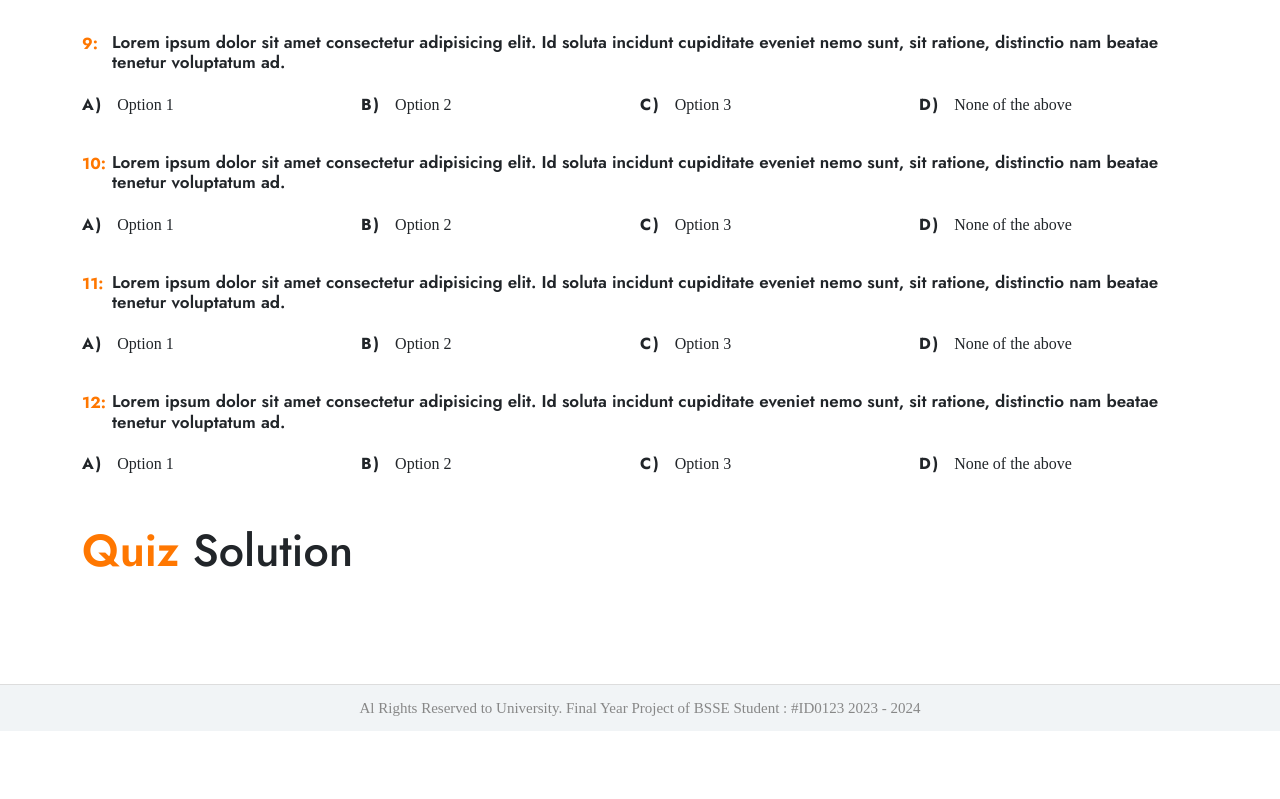
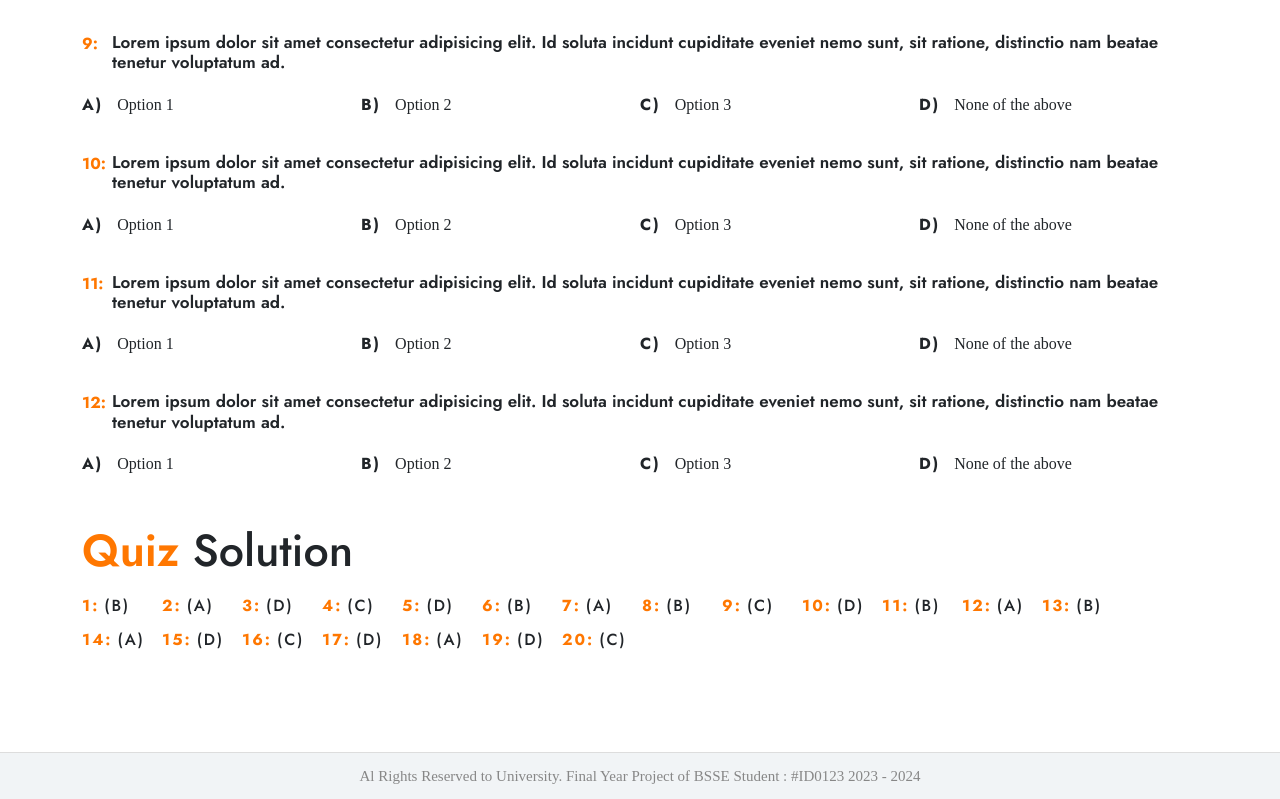
Before and after one commit to mdahmed77/FinalYearProject, a plain HTML site: page quiz.html in a window 1280 px wide. Shown: the part 1156-1955 px from the top of the page. Before the commit the page ends 1887 px from the top, so only its background shows below. Drawn offline with Linux system fonts and the light colour scheme; a web font is replaced by a local one.

Commit message:
Quiz Updated

```diff
--- a/assets/scss/web.scss
+++ b/assets/scss/web.scss
@@ -262,40 +262,64 @@ p {
     }
 }
 
-.question
-{
+.question {
     display: list-item;
     margin-bottom: 35px;
     position: relative;
+
     &::before {
         counter-increment: question;
-        content:  counter(question)":";
+        content: counter(question)":";
         font-family: bold;
-        color:$orange;
-        left:0px;
+        color: $orange;
+        left: 0px;
         position: absolute;
     }
-    h6
-    {
+
+    h6 {
         font-size: 17px;
         font-family: sbold;
         margin: 0 0 20px;
         padding-left: 30px;
     }
-    .optionsFlex
-    {
+
+    .optionsFlex {
         display: flex;
         align-items: center;
         justify-content: space-between;
-        strong
-        {
+
+        strong {
             padding-right: 10px;
             letter-spacing: 2px;
         }
-        span
-        {
+
+        span {
             display: block;
             min-width: 25%;
         }
     }
 }
+
+.solution {
+    counter-reset: answers;
+    display: flex;
+    justify-content: flex-start;
+    flex-wrap: wrap;
+    span {
+        flex-basis: auto;
+        position: relative;
+        letter-spacing: 2px;
+        font-family: medium;
+        min-width: 80px;
+        margin-bottom: 10px;
+        &::before {
+            counter-increment: answers;
+            content: counter(answers)":";
+            font-family: bold;
+            color: $orange;
+            left: 0px;
+            position: relative;
+            margin-right: 5px;
+        }
+    }
+}
--- a/quiz.html
+++ b/quiz.html
@@ -173,7 +173,26 @@
         </ul>
         <h2 class="mt-5 mb-3"><span>Quiz</span> Solution</h2>
         <div class="solution">
-          <span><strong></strong></span>
+          <span>(B)</span>
+          <span>(A)</span>
+          <span>(D)</span>
+          <span>(C)</span>
+          <span>(D)</span>
+          <span>(B)</span>
+          <span>(A)</span>
+          <span>(B)</span>
+          <span>(C)</span>
+          <span>(D)</span>
+          <span>(B)</span>
+          <span>(A)</span>
+          <span>(B)</span>
+          <span>(A)</span>
+          <span>(D)</span>
+          <span>(C)</span>
+          <span>(D)</span>
+          <span>(A)</span>
+          <span>(D)</span>
+          <span>(C)</span>
         </div>
       </div>
     </div>
```
Also changed, not shown: assets/css/web.css.
